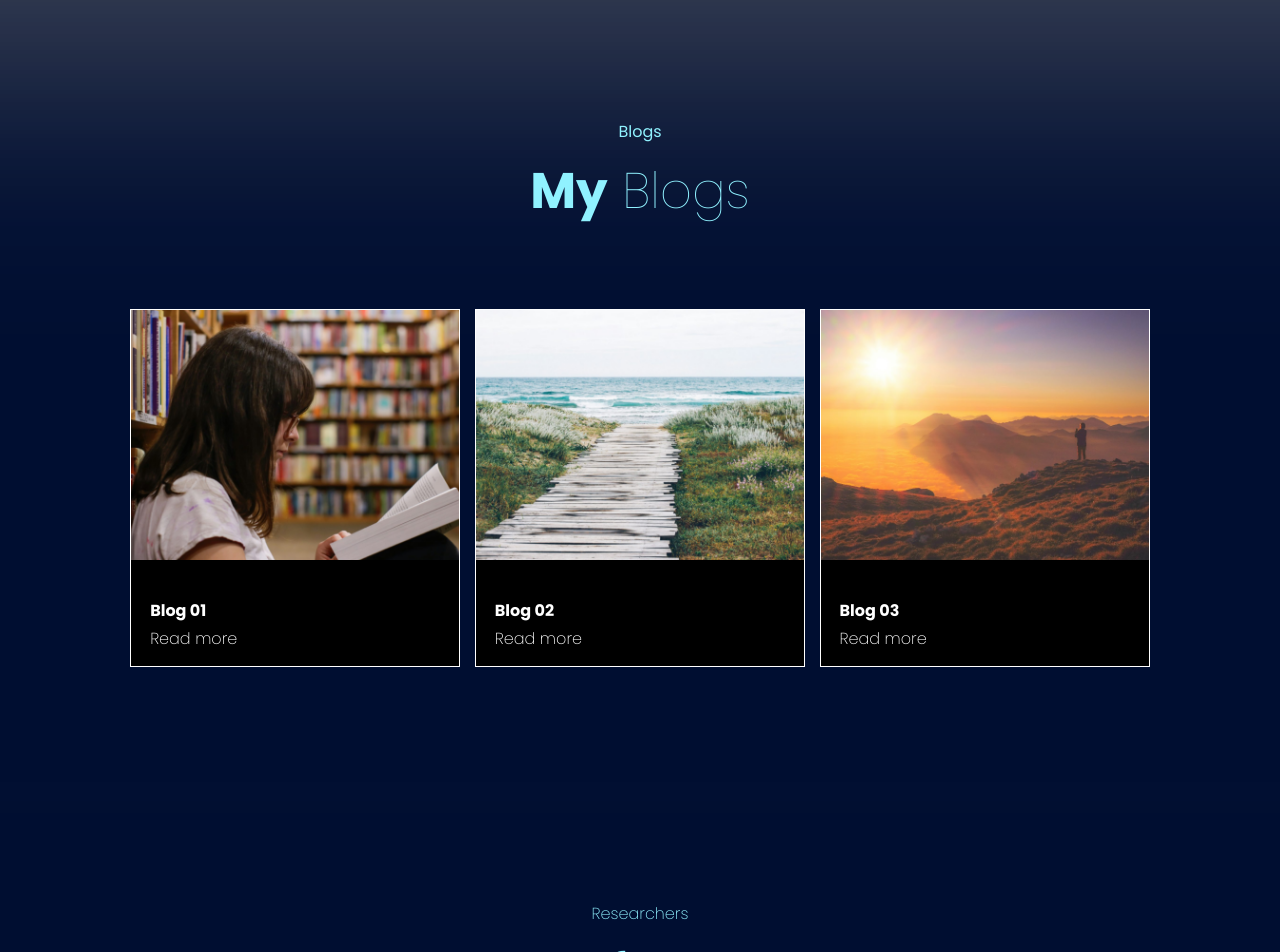
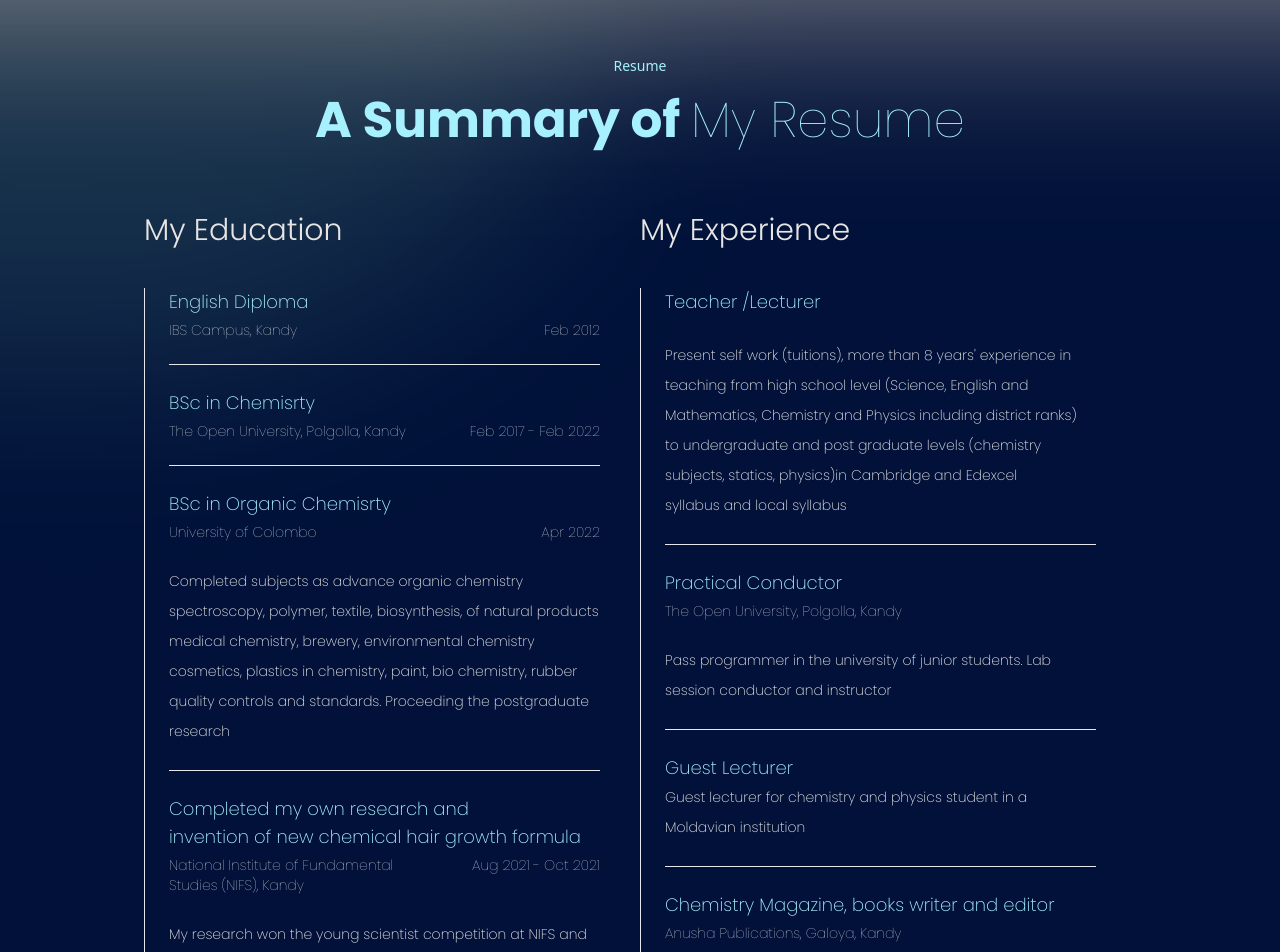
Before and after one commit to thisarusupun/portfolio-vidushi, a React (Vite) app: page / in a window 1280 px wide. Shown: the top 952 px of the page. Built offline with nearby package versions, Linux system fonts and the light colour scheme; a web font is replaced by a local one.

Commit message:
finalized

```diff
--- a/src/App.jsx
+++ b/src/App.jsx
@@ -6,10 +6,10 @@ import Footer from "./components/Footer";
 
 const App = () => {
   return <div>
-
-  <Blogs/>
-  <Research/>
-  <Contacts/>
+<Resume/>
+<Blogs/>
+<Research/>
+<Contacts/>
 
 
     </div>;
--- a/src/pages/Blogs.jsx
+++ b/src/pages/Blogs.jsx
@@ -5,24 +5,24 @@ function Blogs() {
   return (
     <div>
       <div className="bg-[url('src/Assests/images/blog.png')] h-[1425px] md:h-[782px]">
-        <p className='text-[#90F2FF] text-center pt-[120px] text-[16px] font-[poppins] font-normal'>Blogs</p>
+        <p className='text-[#90F2FF] text-center pt-[120px] text-[16px] poppins-thin font-normal'>Blogs</p>
         <div className="h-[71px] pt-[10px]">
           <p className='text-[#90F2FF] text-[50px] poppins-extrathin text-center'>
             <span className='font-bold'>My</span> Blogs
           </p>
 
           <div className='flex flex-col md:flex-row pt-[80px] space-y-5 md:space-y-0 md:space-x-[1.171vw] justify-center'>
-            <div className='relative h-[358px] w-full md:w-[25.76vw] bg-black border border-white opacity-100 backdrop-blur-sm'>
+            <div className='rounded-sm hover:scale-105 duration-200 relative h-[358px] w-full md:w-[25.76vw] bg-black border border-white opacity-100 backdrop-blur-sm'>
               <img src="src\Assests\images\blog1.png" alt="blog 01 image" className="w-full h-[250px] object-cover"/>
               <p className='absolute text-white pl-[1.46vw] poppins-thin font-bold text-[16px] text-left top-[289px]'>Blog 01</p>
               <p className='absolute text-white poppins-thin top-[317px] pl-[1.46vw] opacity-100 h-[23px]'>Read more</p>
             </div>
-            <div className='relative h-[358px] w-full md:w-[25.76vw] bg-black border border-white opacity-100 backdrop-blur-sm mx-auto'>
+            <div className='rounded-sm hover:scale-105 duration-200 relative h-[358px] w-full md:w-[25.76vw] bg-black border border-white opacity-100 backdrop-blur-sm mx-auto'>
               <img src="src\Assests\images\blog2.png" alt="blog 02 image" className="w-full h-[250px] object-cover"/>
               <p className='absolute text-white pl-[1.46vw] poppins-thin font-bold text-[16px] text-left top-[289px]'>Blog 02</p>
               <p className='absolute text-white poppins-thin top-[317px] pl-[1.46vw] opacity-100'>Read more</p>
             </div>
-            <div className='relative h-[358px] w-full md:w-[25.76vw] bg-black border border-white opacity-100 backdrop-blur-sm mx-auto'>
+            <div className='rounded-sm hover:scale-105 duration-200 relative h-[358px] w-full md:w-[25.76vw] bg-black border border-white opacity-100 backdrop-blur-sm mx-auto'>
               <img src="src\Assests\images\blog3.png" alt="blog 03 image" className="w-full h-[250px] object-cover"/>
               <p className='absolute text-white pl-[1.46vw] poppins-thin font-bold text-[16px] text-left top-[289px]'>Blog 03</p>
               <p className='absolute text-[#FFFFFF] poppins-thin top-[317px] pl-[1.46vw] opacity-100'>Read more</p>
--- a/src/pages/Research.jsx
+++ b/src/pages/Research.jsx
@@ -3,7 +3,7 @@ import React from 'react'
 function Research() {
   return (
     <div>
-      <div className="bg-[url('src/Assests/images/researchs.png')] bg-[100vw] h-[950px] md:h-[605px] overflow-hidden">
+      <div className="bg-[url('src/Assests/images/researchs.png')] bg-[100vw] h-[800px] md:h-[605px] overflow-hidden">
       <p className='relative text-[#90F2FF] text-center text-[16px] pt-[60px] md:pt-[120px] poppins-thin'>Researchers</p>
       <p className='relative poppins-extrathin text-[#90F2FF] text-center text-[50px] pt-[10px]'>
         <span className='font-bold'>A Summary of</span> My Researchers</p>
--- a/src/pages/Resume.jsx
+++ b/src/pages/Resume.jsx
@@ -1,7 +1,7 @@
 import React from 'react'
+// import CV from '/Public/CV.pdf'
 
-function Resume() {
-
+const Resume = () => {
 
   const onButtonClick = () => {
     const pdfUrl = "CV.pdf";
@@ -16,125 +16,92 @@ function Resume() {
 
 
   return (
+    <div name='Resume' className='bg-[url(src/Assests/images/resume.png)] w-full h-auto text-white '>
+      <div className='max-w-screen-lg p-4 mx-auto flex flex-col justify-center w-full min-h-screen md:min-h-screen'>
+        <div className='pb-8'>
+          <p className='poppins-thin font-sans text-[#A7F0FD] text-center mt-10 text-sm'>Resume</p>
+          <p className='text-[#A7F0FD] text-[50px] poppins-thin text-center text-4xl font-thin py-6'><span className='text-[50px] text-4xl font-bold'>A Summary of </span>My Resume</p>
+        </div>
+
+        <div className='flex mt-4'>
+            {/* left column */}
+            <div className='w-1/2 pr-4'>
+              <p className=' poppins-thin text-3xl font-light  text-stone-200' >My Education</p>
+              <div className='flex flex-col'></div>
+              <div className='h-max border-l border-gray-200 mt-7'>
                   <div>
-      <div className="bg-[url('src/Assests/images/resume.png')] bg-[100vw] h-[7000px] md:h-[1579px] overflow-hidden">
-      <button onClick={onButtonClick}className='relative bg-[#000E31] w-[18.0087vw] h-[74px] z-50 top-[1385px] left-[41.654vw]'>
-        <p className='text-white font-[16px] poppins-thin'><span className='font-bold'>Download My</span> Resume</p>
-        </button>
-      <p className='text-center text-[16px] poppins-thin text-[#90F2FF] text-opacity-100 pt-[70px]'>Resume</p>
-      <p className='text-center text-[50px] poppins-extrathin text-[#90F2FF] pt-[10px]'><span className='font-semibold'>A Summary of</span>  My Resume</p>
-      <div className='relative left-[10.17569vw] w-[88.52430vw]'>
-      <div className='flex flex-row bg-transparent h-[125px] justify-start'>
-        <p className="relative text-left poppins-thinb text-white text-[25px] left-[0vw] top-[90px] font-normal">My Education</p>
-        <p className="relative text-left poppins-thinb text-white text-[25px] left-[28.257vw] top-[90px] font-normal">My Experiences</p>
+                      <p className='mt-10 ml-6 text-[#A7F0FD] text-lg poppins-thin'>English Diploma</p>
+                      <p className='mb-6 mt-1 ml-6 font-thin text-sm flex justify-between poppins-thin'>IBS Campus, Kandy <span className='text-right mr-6'>Feb 2012</span></p>
+                      <hr className='mx-6'/>
                   </div>
-      <div className='flex flex-row bg-transparent justify-start'>
-        <div className='relative w-[0.073vw] h-[814px] bg-white top-[45px] left-[0vw]'></div>
-        <div className='relative w-[0.073vw] h-[891px] bg-white top-[45px] left-[40.336vw]'></div>
+
+                  <div>
+                    <p className='mt-6 ml-6 text-[#A7F0FD] text-lg poppins-thin '>BSc in  Chemisrty</p>
+                      <p className='mt-1 ml-6 text-sm font-thin flex justify-between poppins-thin'>The Open University, Polgolla, Kandy <span className='text-right mr-6'>Feb 2017 - Feb 2022</span></p>
+                      <hr className='mx-6 my-6'/>
                   </div>
+
+                  <div>
+                    <p className='mt-6 ml-6 text-[#A7F0FD] text-lg poppins-thin'>BSc in Organic Chemisrty</p>
+                      <p className='mt-1 ml-6 text-sm font-thin mb-6 flex justify-between poppins-thin'>University of Colombo <span className='text-right mr-6'>Apr 2022</span></p>
+                      <p className='ml-6  text-sm text-stone-200 poppins-thin leading-[30px]'>Completed subjects as advance organic chemistry <br /> spectroscopy, polymer, textile, biosynthesis, of natural products <br />medical chemistry, brewery, environmental chemistry <br />cosmetics, plastics in chemistry, paint, bio chemistry, rubber <br />quality controls and standards. Proceeding the postgraduate <br />research</p>
+                      <hr className='mx-6 my-6'/>
                   </div>
+
                   <div>
+                    <p className='mt-6 ml-6 text-[#A7F0FD] text-lg poppins-thin'>Completed my own research and <br />invention of new chemical hair growth formula</p>
+                      <p className='mt-1 ml-6 text-sm font-thin mb-6 flex justify-between poppins-thin'>National Institute of Fundamental <br />Studies (NIFS), Kandy <span className='text-right mr-6'>Aug 2021 - Oct 2021</span></p>
+                      <p className='ml-6  text-sm text-stone-200 poppins-thin leading-[30px]'>My research won the young scientist competition at NIFS and <br />was selected for their journal. Further research and the <br />investigation will continue. I have research publications on <br />journals</p>
+                      {/* <hr className='mx-6 my-6'/> */}
                   </div>
-       <div className=' relative bottom-[840px] left-[12.079vw]'>
-      <p className=' relative text-[#90F2FF] poppins-thin text-[20px] text-left font-bold '>English diploma</p>
-      <div className='w-[36.676vw]'>
-      <div className='flex flex-row pt-[10px] justify-between'>
-        <p className='poppins-thin text-white text-[16px] h-[23px]'>IBS CAMPUS, Kandy</p>
-        <p className='poppins-thin text-white text-[16px] h-[23px] text-right'>Feb 2012</p>
-      </div>
-      </div>
-      <div className='bg-transparent pt-[25px] '></div>
-      <div className='w-[36.676vw] h-[0.5px] bg-white'></div>
-      <p className=' relative text-[#90F2FF] poppins-thin text-[20px] text-left font-bold top-[25.5px] h-[28px]'>BSc in Chemistry</p>
-      <div className='w-[36.676vw]'>
-      <div className='flex flex-row pt-[38px] justify-between'>
-        <p className='poppins-thin text-white text-[16px] h-[23px]'>The Open University, Polgolla, Kandy</p>
-        <p className='poppins-thin text-white text-[16px] h-[23px]'>Feb 2017 - Feb 2022</p>
-      </div>
-      </div>
-      <div className='bg-transparent pt-[25px] '></div>
-      <div className='w-[36.676vw] h-[0.5px] bg-white'></div>
-      <div className='bg-transparent pt-[25px] '></div>
-      <p className=' relative text-[#90F2FF] poppins-thin text-[20px] text-left font-bold'>MSc in Organic Chemistry</p>
-      <div className='bg-transparent pt-[10px] '></div>
-      <div className='w-[36.676vw]'>
-      <div className='flex flex-row justify-between'>
-        <p className='poppins-thin text-white text-[16px] h-[23px]'>University Of Colombo</p>
-        <p className='poppins-thin text-white text-[16px] h-[23px]'>Apr 2022</p>
-      </div>
-      </div>
-      <div className='bg-transparent pt-[20px]'></div>
-      <div className='w-[36.676vw] h-[173px]'>
-      <p className='poppins-thinb text-white text-[16px] leading-[30px]'>Completed subjects as advance organic chemistry, spectroscopy, polymer, textile, biosynthesis of natural products, medical chemistry, brewery, environmental chemistry, cosmetics, plastics in chemistry, paint, biochemistry, rubber, quality controls and standards. Proceeding the postgraduate research</p>
-      </div>
-      <div className='bg-transparent pt-[25px]'></div>
-      <div className='w-[36.676vw] h-[0.5px] bg-white'></div>
-      <div className='bg-transparent pt-[25px]'></div>
-      <div className='w-[35.2122vw]'>
-      <p className=' relative text-[#90F2FF] poppins-thin text-[20px] text-left font-bold leading-[35px]'>Completed my own research and invention of new chemical hair growth formula</p>
-      <div className='bg-transparent pt-[10px] '></div>
-      <div className='w-[36.676vw]'>
-      <div className='flex flex-row justify-between'>
-       <div className='w-[19.033vw] h-[53px]'><p className='poppins-thin text-white text-[16px] h-[23px] leading-[30px]'>National Institute of Fundamental Studies (NIFS), Kandy</p> </div>
-        <p className='poppins-thin text-white text-[16px] h-[23px]'>Aug 2021 - Oct 2021</p>
-      </div>
-      </div>
-      <div className='bg-transparent pt-[20px]'></div>
-      <div className='w-[35.651vw] h-[113px]'>
-      <p className='poppins-thinb text-white text-[16px] leading-[30px]'>My research won the young scientist competition at NIFS and was selected for their journal. Further research and the investigation will continue. I have research publications on journals</p>
-      </div>
-      </div>
-      <div className='relative left-[40.40vw]'>
-        <div className='relative bottom-[807px]'>
-
-        <p className=' relative text-[#90F2FF] poppins-thin text-[20px] text-left font-bold'>Teacher / Lecturer</p>
-        <div className='bg-transparent pt-[10px] '></div>
-        <div className='w-[35.3587vw] h-[173px]'>
-      <p className='poppins-thinb text-white text-[16px] leading-[30px]'>Present self work (tuitions), More than 8 years’ experience in teaching from high school level (Science, English, and Mathematics, chemistry and physics including district ranks) to undergraduate and postgraduate levels (chemistry subjects, statistics, physics) in Cambridge and Edexcel syllabus and local syllabus</p>
-      </div>
-      <div className='bg-transparent pt-[25.5px] '></div>
-      <div className='w-[36.676vw] h-[0.5px] bg-white'></div>
-      <div className='bg-transparent pt-[25px] '></div>
-      <p className=' relative text-[#90F2FF] poppins-thin text-[20px] text-left font-bold'>Practical Conductor</p>
-      <div className='bg-transparent pt-[10px] '></div>
-      <p className='poppins-thin text-white text-[16px] h-[23px]'>The Open University, Polgolla, Kandy</p>
-      <div className='bg-transparent pt-[20px] '></div>
-      <div className='w-[33.455vw] h-[53px]'>
-      <p className='poppins-thinb text-white text-[16px] leading-[30px]'>Pass programmer in the university for junior students. Lab session conductor and instructor</p>
-      <div className='bg-transparent pt-[25.5px] '></div>
-      <div className='w-[36.676vw] h-[0.5px] bg-white'></div>
-      <div className='bg-transparent pt-[25px] '></div>
-      <p className=' relative text-[#90F2FF] poppins-thin text-[20px] text-left font-bold'>Guest Lecturer</p>
-      <div className='bg-transparent pt-[10px] '></div>
-      <div className='h-[53px] w-[30.600vw]'>
-      <p className='poppins-thinb text-white text-[16px] leading-[30px]'>Guest lecturer for chemistry and physics student in a Moldavian institution.</p>
-      </div>
-      <div className='bg-transparent pt-[25.5px] '></div>
-      <div className='w-[36.676vw] h-[0.5px] bg-white'></div>
-      <div className='bg-transparent pt-[25px] '></div>
-      <p className=' relative text-[#90F2FF] poppins-thin text-[20px] text-left font-bold'>Chemistry magazine, books writer and editor</p>
-      <div className='bg-transparent pt-[10px] '></div>
-      <p className='poppins-thin text-white text-[16px] h-[23px]'>Anusha Publications, Gelioya, Kandy</p>
-      <div className='bg-transparent pt-[20px] '></div>
-      <div className='h-[23px] w-[34.9926vw]'>
-      <p className='poppins-thinb text-white text-[16px] leading-[30px]'>Chemistry magazine writer and Editor. Chemistry book writer</p>
-      </div>
-      <div className='bg-transparent pt-[25px] '></div>
-      <div className='w-[36.676vw] h-[0.5px] bg-white'></div>
-      <div className='bg-transparent pt-[25.5px] '></div>
-      <p className=' relative text-[#90F2FF] poppins-thin text-[20px] text-left font-bold'>Volunteer Researcher</p>
-      <div className='bg-transparent pt-[10px] '></div>
-      <div className='h-[83px] w-[34.1874vw]'>
-      <p className='poppins-thinb text-white text-[16px] leading-[30px]'>Chemistry magazine writer and Editor. Chemistry book writer</p>
               </div>
 
             </div>
+
+          <div className='w-1/2 pr-4'>
+              <p className='text-3xl font-light  text-stone-200 poppins-thin' >My Experience</p>
+              <div className='flex flex-col'></div>
+              <div className='h-max border-l border-gray-200 mt-7'>
+                  <div>
+                      <p className='mt-10 ml-6 text-[#A7F0FD] text-lg poppins-thin'>Teacher /Lecturer</p>
+                      <p className='ml-6 my-6 text-sm text-stone-200 poppins-thin leading-[30px]'>Present self work (tuitions), more than 8 years' experience in <br />teaching from high school level (Science, English and <br />Mathematics, Chemistry and Physics including district ranks) <br />to undergraduate and post graduate levels (chemistry <br />subjects, statics, physics)in Cambridge and Edexcel <br />syllabus and local syllabus</p>
+                      <hr className='mx-6'/>
                   </div>
+
+                  <div>
+                    <p className='mt-6 ml-6 text-[#A7F0FD] text-lg poppins-thin'>Practical Conductor</p>
+                    <p className='mt-1 ml-6 text-sm font-thin mb-6 poppins-thin'>The Open University, Polgolla, Kandy</p>
+                    <p className='ml-6 my-6 text-sm text-stone-200 poppins-thin leading-[30px]'>Pass programmer in the university of junior students. Lab <br />session conductor and instructor</p>
+                    <hr className='mx-6 my-6'/>
                   </div>
+
+                  <div>
+                    <p className='mt-6 ml-6 text-[#A7F0FD] text-lg poppins-thin'>Guest Lecturer</p>
+                    <p className='ml-6  text-sm text-stone-200 poppins-thin leading-[30px]'>Guest lecturer for chemistry and physics student in a <br />Moldavian institution</p>
+                      <hr className='mx-6 my-6'/>
                   </div>
+
+                  <div>
+                    <p className='mt-6 ml-6 text-[#A7F0FD] text-lg poppins-thin'>Chemistry Magazine, books writer and editor</p>
+                      <p className='mt-1 ml-6 text-sm font-thin mb-6 poppins-thin '>Anusha Publications, Galoya, Kandy</p>
+                      <p className='ml-6  text-sm text-stone-200 poppins-thin'>Chemistry magazine writer and Editor. Chemistry book writer</p>
+                      <hr className='mx-6 my-6'/>
+                  </div>
+
+                  <div>
+                    <p className='mt-6 ml-6 text-[#A7F0FD] text-lg poppins-thin'>Volunteer Researcher</p>
+                    <p className='ml-6  text-sm text-stone-200 poppins-thin leading-[30px]'>I am a volunteer researcher at NIFS under the guidance of <br />Prof. Lalith Jayasinghe as my supervisor in Natural Products <br />of chemistry</p>
                   </div>
               </div>
 
+            </div>
+
+        </div>
+        <button onClick={onButtonClick} className='bg-[#001139] px-6 py-3 my-8 mx-auto flex items-center hover:scale-105 duration-200 font-bold poppins-thin'>Download <span className='font-thin'> My Resume</span> </button>
+
+
+      </div>
+    </div>
   )
 }
 
```
Also changed, not shown: src/pages/Contacts.jsx (+5 -5 lines). Lines whose indentation alone changed are shown as unchanged.
